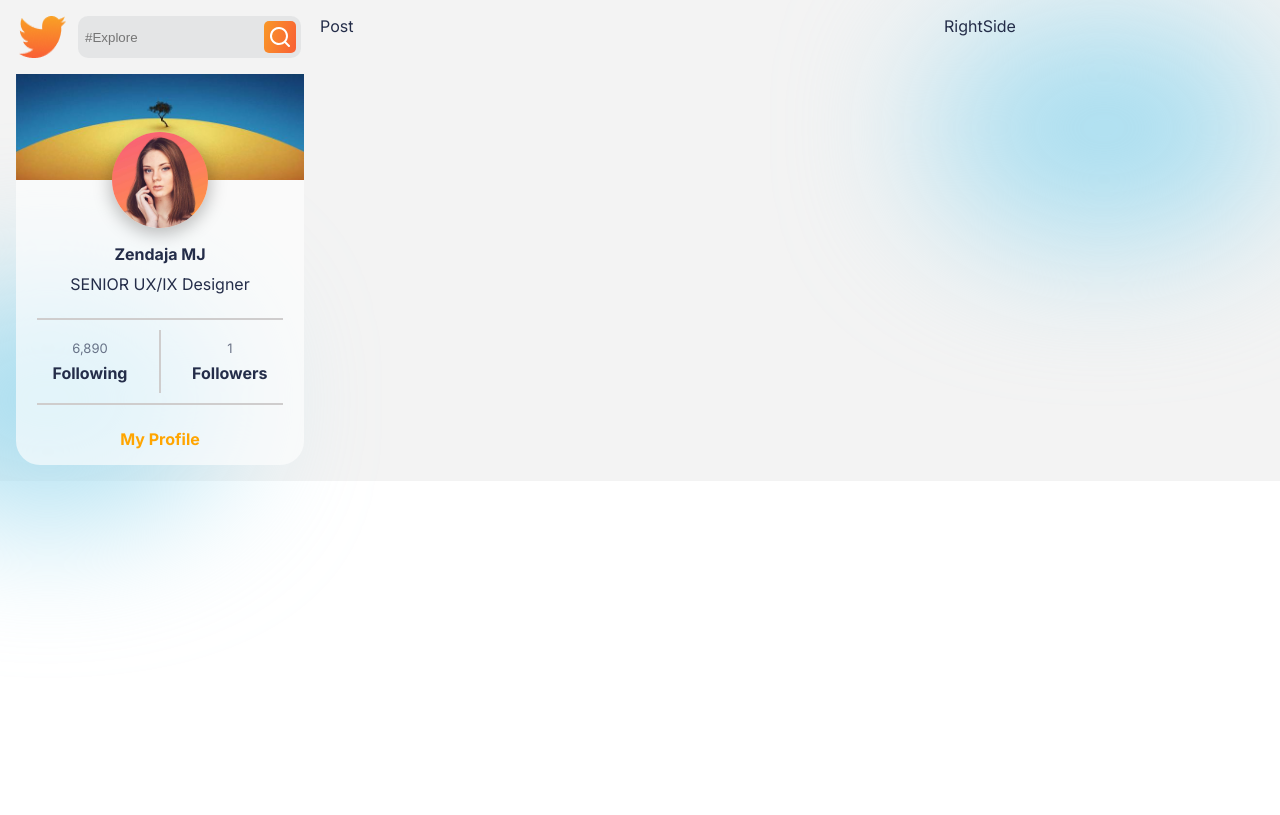
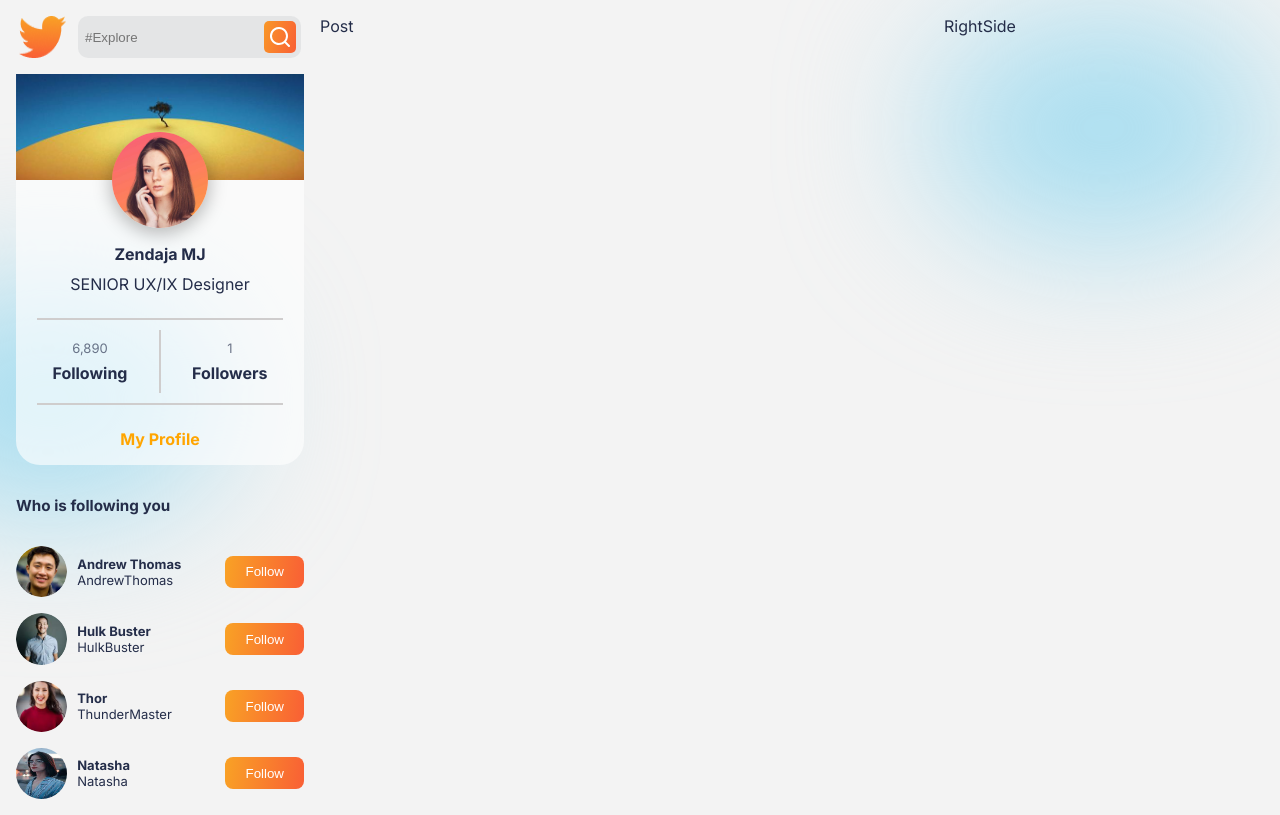
Before and after one commit to SebastianSolisFenger/MERNY, a React (Create React App) app in the folder SOCIALMEDIA/: page / in a window 1280 px wide. Built offline with nearby package versions, Linux system fonts and the light colour scheme.

Commit message:
Finish FOLLOWERS CARD

```diff
--- a/SOCIALMEDIA/src/App.css
+++ b/SOCIALMEDIA/src/App.css
@@ -29,3 +29,21 @@
   background-color: #a6ddf0;
   filter: blur(72px);
 }
+
+.button {
+  display: flex;
+  align-items: center;
+  justify-content: center;
+  color: white;
+  border: none;
+  border-radius: 0.5rem;
+  background: var(--buttonBg);
+  transition: all 0.2s ease-in-out;
+}
+
+.button:hover {
+  cursor: pointer;
+  color: var(--orange);
+  background: transparent;
+  border: 2px solid var(--orange);
+}
--- /dev/null
+++ b/SOCIALMEDIA/src/Data/FollowersData.js
@@ -0,0 +1,11 @@
+import img1 from '../img/img1.png';
+import img2 from '../img/img2.png';
+import img3 from '../img/img3.png';
+import img4 from '../img/img4.jpg';
+
+export const Followers = [
+  { name: 'Andrew Thomas', username: 'AndrewThomas', img: img1 },
+  { name: 'Hulk Buster', username: 'HulkBuster', img: img2 },
+  { name: 'Thor', username: 'ThunderMaster', img: img3 },
+  { name: 'Natasha', username: 'Natasha', img: img4 },
+];
--- /dev/null
+++ b/SOCIALMEDIA/src/components/FollowersCard/FollowersCard.css
@@ -0,0 +1,42 @@
+.FollowersCard {
+  width: 100%;
+  border-radius: 0.7rem;
+  gap: 1rem;
+  display: flex;
+  flex-direction: column;
+  font-size: 13px;
+}
+
+.follower {
+  display: flex;
+  align-items: center;
+  justify-content: space-between;
+}
+
+.follower > div {
+  display: flex;
+  gap: 10px;
+}
+
+.followerImg {
+  width: 3.2rem;
+  height: 3.2rem;
+  border-radius: 50%;
+}
+
+.name {
+  display: flex;
+  flex-direction: column;
+  align-items: flex-start;
+  justify-content: center;
+}
+
+.name > span:nth-of-type(1) {
+  font-weight: bold;
+}
+
+.fc-button {
+  height: 2rem;
+  padding-left: 20px;
+  padding-right: 20px;
+}
--- /dev/null
+++ b/SOCIALMEDIA/src/components/FollowersCard/FollowersCard.jsx
@@ -0,0 +1,32 @@
+import React from 'react';
+import './FollowersCard.css';
+import { Followers } from '../../Data/FollowersData';
+
+const FollowersCard = () => {
+  return (
+    <div className="FollowersCard">
+      <h3>Who is following you</h3>
+
+      {Followers.map((follower, id) => {
+        return (
+          <div className="follower" key={id}>
+            <div>
+              <img
+                src={follower.img}
+                alt={follower.name}
+                className="followerImg"
+              />
+              <div className="name">
+                <span>{follower.name}</span>
+                <span>{follower.username}</span>
+              </div>
+            </div>
+            <button className="button fc-button">Follow</button>
+          </div>
+        );
+      })}
+    </div>
+  );
+};
+
+export default FollowersCard;
--- a/SOCIALMEDIA/src/components/profileSide/ProfileSide.jsx
+++ b/SOCIALMEDIA/src/components/profileSide/ProfileSide.jsx
@@ -1,4 +1,5 @@
 import React from 'react';
+import FollowersCard from '../FollowersCard/FollowersCard';
 import LogoSearch from '../LogoSearch/LogoSearch';
 import ProfileCard from '../ProfileCard/ProfileCard';
 import './ProfileSide.css';
@@ -8,6 +9,7 @@
     <div className="profileSide">
       <LogoSearch />
       <ProfileCard />
+      <FollowersCard />
     </div>
   );
 };
```
